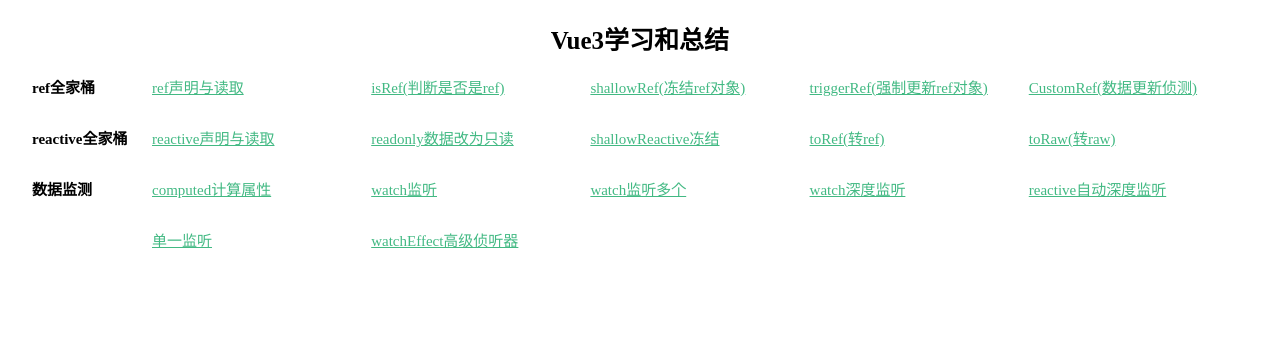
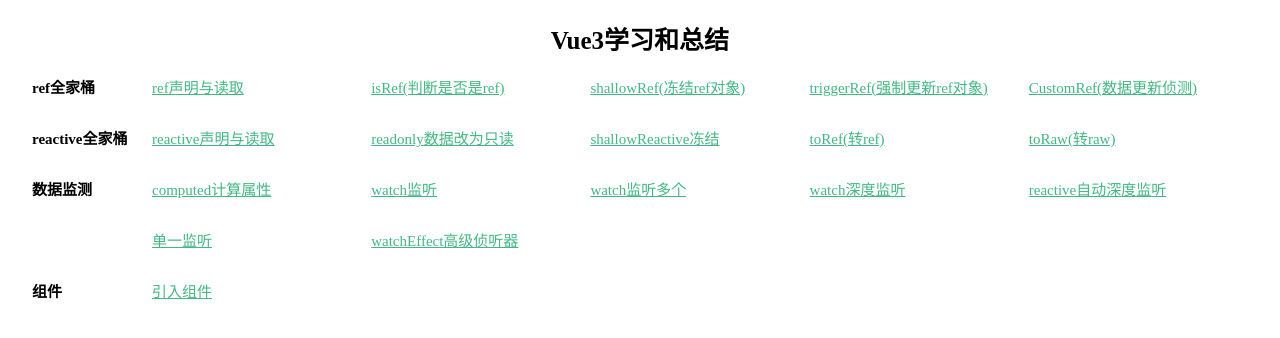
Before and after one commit to zhouaizhuang/Vue3_study, a Vue app: page /index in a window 1280 px wide. Shown: the top 338 px of the page. Built offline with nearby package versions, Linux system fonts and the light colour scheme.

Commit message:
增加组件引入

```diff
--- a/src/router/index.ts
+++ b/src/router/index.ts
@@ -2,7 +2,7 @@
 import { refs } from "./modules/ref"
 import { reactive } from "./modules/reactive"
 import { monitor } from "./modules/monitor"
-
+import { cmpt } from "./modules/component"
 const routes:Array<RouteRecordRaw> = [
   { path: '/', redirect: { name: 'index' } },
   { path: '/index', name: 'index', component: () => import('../views/index.vue') },
@@ -10,6 +10,7 @@
   ...refs,
   ...reactive,
   ...monitor,
+  ...cmpt,
 ]
 const router = createRouter({
   history: createWebHistory(),
--- /dev/null
+++ b/src/router/modules/component.ts
@@ -0,0 +1,4 @@
+import { RouteRecordRaw } from "vue-router"
+export const cmpt:Array<RouteRecordRaw> = [
+  { path: '/useCom', component: () => import('../../views/studyCom/useCom/index.vue') },
+]
--- a/src/views/index.vue
+++ b/src/views/index.vue
@@ -33,6 +33,12 @@
         <div class="db w20 pb30 min190px"><router-link class="g42b983" to="/testWatchEffect">watchEffect高级侦听器</router-link></div>
       </div>
     </div>
+    <div class="f">
+      <div class="pr20r b" style="width:2.2rem;">组件</div>
+      <div class="f1 f xs ac rw">
+        <div class="db w20 pb30 min190px"><router-link class="g42b983" to="/useCom">引入组件</router-link></div>
+      </div>
+    </div>
   </div>
 </template>
 <script setup lang="ts">
--- /dev/null
+++ b/src/views/studyCom/useCom/index.vue
@@ -0,0 +1,10 @@
+<template>
+  <div class="bgf5 mh100vh">
+    <Card :content="'主体内容'"></Card>
+  </div>
+</template>
+<script setup lang="ts">
+  import Card from "../../../components/Card/index.vue"
+</script>
+<style scoped>
+</style>
```
